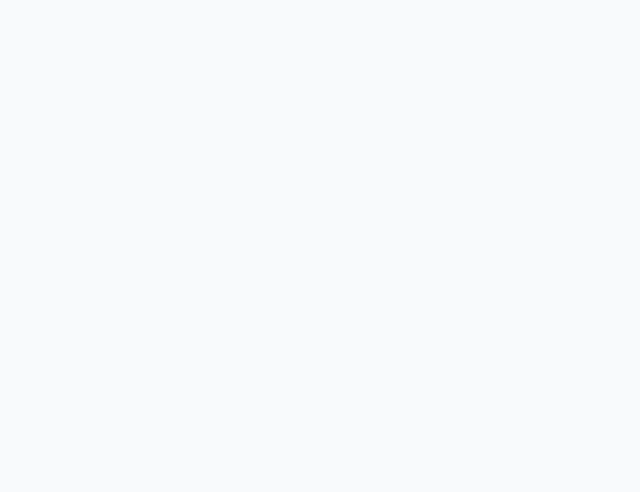
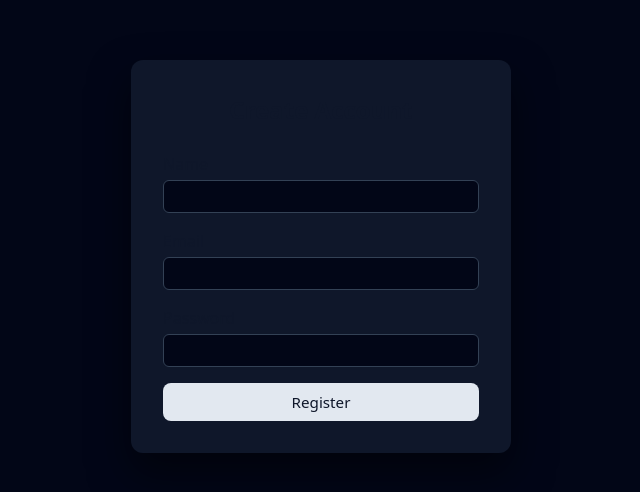
Before and after one commit to palashx7/AI-Resume-Analyzer, a React app in the folder frontend/: page /register in a window 1280 px wide. Before the commit this address had no page. Shown: the part 144-636 px from the top of the page, without its empty margins (319-959 px from the left). Built offline with nearby package versions, Linux system fonts and the light colour scheme; the HTML template or start-up script is replaced by a standard one.

Commit message:
registration page added

```diff
--- a/frontend/src/App.tsx
+++ b/frontend/src/App.tsx
@@ -1,5 +1,9 @@
+// App.tsx
 import { Routes, Route, Navigate } from "react-router-dom";
+import { useAuth } from "./auth/AuthContext";
+
 import LoginPage from "./pages/auth/LoginPage";
+import LandingPage from "./pages/LandingPage";
 import AuthGuard from "./routes/AuthGuard";
 import DashboardLayout from "./layouts/DashboardLayout";
 import DashboardOverview from "./pages/dashboard/DashboardOverview";
@@ -7,17 +11,40 @@ import ResumesPage from "./pages/resumes/ResumesPage";
 import JobDescriptionsPage from "./pages/jobDescriptions/JobDescriptionsPage";
 import AnalysisPage from "./pages/analysis/AnalysisPage";
 import AnalysisHistoryPage from "./pages/analysis/AnalysisHistoryPage";
+import RegisterPage from "./pages/auth/RegisterPage";
 
 const handleSelectAnalysis = (analysisId: string) => {
   console.log("Selected analysis:", analysisId);
-  // Step 3 will load analysis details here
 };
 
 function App() {
+  const auth = useAuth();
+
+  // ⏳ Wait for auth bootstrap (prevents flicker)
+  if (!auth.isInitialized) {
+    return <div>Initializing...</div>;
+  }
+
   return (
     <Routes>
+      {/* Public routes */}
       <Route path="/login" element={<LoginPage />} />
+      <Route path="/register" element={<RegisterPage />} />
+      <Route
+        path="/"
+        element={
+          auth.isAuthenticated
+            ? <Navigate to="/dashboard" replace />
+            : <LandingPage />
+        }
+      />
+      <Route path="/" element={
+        auth.isAuthenticated
+          ? <Navigate to="/dashboard" replace />
+          : <LandingPage />
+      } />
 
+      {/* Protected routes */}
       <Route
         path="/dashboard"
         element={
@@ -37,8 +64,6 @@ function App() {
           }
         />
       </Route>
-
-      <Route path="/" element={<Navigate to="/login" replace />} />
     </Routes>
   );
 }
--- a/frontend/src/api/auth.api.ts
+++ b/frontend/src/api/auth.api.ts
@@ -14,3 +14,25 @@ export async function login(email: string, password: string): Promise<LoginRespo
 
   return response.data;
 }
+
+
+export interface RegisterRequest {
+  name: string;
+  email: string;
+  password: string;
+}
+
+export interface RegisterResponse {
+  message: string;
+}
+
+export async function register(
+  payload: RegisterRequest
+): Promise<RegisterResponse> {
+  const response = await apiClient.post<RegisterResponse>(
+    "/auth/register",
+    payload
+  );
+
+  return response.data;
+}
--- /dev/null
+++ b/frontend/src/pages/LandingPage.tsx
@@ -0,0 +1,85 @@
+import { useNavigate } from "react-router-dom";
+
+function LandingPage() {
+  const navigate = useNavigate();
+
+  return (
+    <div
+      style={{
+        minHeight: "100vh",
+        backgroundColor: "#020617",
+        color: "#e5e7eb",
+        display: "flex",
+        alignItems: "center",
+        justifyContent: "center",
+        padding: "2rem",
+      }}
+    >
+      <div
+        style={{
+          maxWidth: "520px",
+          textAlign: "center",
+          backgroundColor: "#0f172a",
+          padding: "3rem 2.5rem",
+          borderRadius: "14px",
+          boxShadow: "0 20px 40px rgba(0, 0, 0, 0.6)",
+        }}
+      >
+        <h1 style={{ fontSize: "2rem", marginBottom: "1rem" }}>
+          AI Resume Analyzer
+        </h1>
+
+        <p
+          style={{
+            fontSize: "1rem",
+            lineHeight: 1.6,
+            color: "#cbd5f5",
+            marginBottom: "2.5rem",
+          }}
+        >
+          Analyze your resume against real job descriptions using AI.
+          Identify missing skills, understand ATS scores, and improve your
+          chances of getting shortlisted.
+        </p>
+
+        <div
+          style={{
+            display: "flex",
+            gap: "1rem",
+            justifyContent: "center",
+          }}
+        >
+          <button
+            onClick={() => navigate("/login")}
+            style={{
+              padding: "0.75rem 1.5rem",
+              borderRadius: "8px",
+              backgroundColor: "#2563eb",
+              color: "#fff",
+              border: "none",
+              cursor: "pointer",
+            }}
+          >
+            Login
+          </button>
+
+          <button
+            onClick={() => navigate("/register")}
+            style={{
+              padding: "0.75rem 1.5rem",
+              borderRadius: "8px",
+              backgroundColor: "#020617",
+              color: "#e5e7eb",
+              border: "1px solid #334155",
+              cursor: "pointer",
+            }}
+          >
+            Register
+          </button>
+        </div>
+      </div>
+    </div>
+  );
+}
+
+export default LandingPage;
--- a/frontend/src/pages/auth/RegisterPage.tsx
+++ b/frontend/src/pages/auth/RegisterPage.tsx
@@ -0,0 +1,117 @@
+import { useState } from "react";
+import { useNavigate } from "react-router-dom";
+import { register } from "../../api/auth.api";
+
+function RegisterPage() {
+  const navigate = useNavigate();
+
+  const [name, setName] = useState("");
+  const [email, setEmail] = useState("");
+  const [password, setPassword] = useState("");
+
+  const [loading, setLoading] = useState(false);
+  const [error, setError] = useState<string | null>(null);
+  const [success, setSuccess] = useState<string | null>(null);
+
+  const handleSubmit = async (e: React.FormEvent) => {
+    e.preventDefault();
+    setError(null);
+    setSuccess(null);
+    setLoading(true);
+
+    try {
+      await register({ name, email, password });
+      setSuccess("Registration successful. Please login.");
+      setTimeout(() => navigate("/login"), 1200);
+    } catch (err) {
+      setError("Registration failed. Email may already be in use.");
+    } finally {
+      setLoading(false);
+    }
+  };
+
+  return (
+    <div
+      style={{
+        minHeight: "100vh",
+        backgroundColor: "#020617",
+        display: "flex",
+        alignItems: "center",
+        justifyContent: "center",
+      }}
+    >
+      <div
+        style={{
+          width: "380px",
+          backgroundColor: "#0f172a",
+          padding: "2rem",
+          borderRadius: "12px",
+          boxShadow: "0 20px 40px rgba(0, 0, 0, 0.5)",
+        }}
+      >
+        <h2 style={{ textAlign: "center", marginBottom: "1.5rem" }}>
+          Create Account
+        </h2>
+
+        <form
+          onSubmit={handleSubmit}
+          style={{ display: "flex", flexDirection: "column", gap: "1rem" }}
+        >
+          <div>
+            <label>Name</label>
+            <input
+              value={name}
+              onChange={(e) => setName(e.target.value)}
+              required
+              disabled={loading}
+              style={inputStyle}
+            />
+          </div>
+
+          <div>
+            <label>Email</label>
+            <input
+              type="email"
+              value={email}
+              onChange={(e) => setEmail(e.target.value)}
+              required
+              disabled={loading}
+              style={inputStyle}
+            />
+          </div>
+
+          <div>
+            <label>Password</label>
+            <input
+              type="password"
+              value={password}
+              onChange={(e) => setPassword(e.target.value)}
+              required
+              disabled={loading}
+              style={inputStyle}
+            />
+          </div>
+
+          {error && <p style={{ color: "#f87171" }}>{error}</p>}
+          {success && <p style={{ color: "#4ade80" }}>{success}</p>}
+
+          <button type="submit" disabled={loading}>
+            {loading ? "Creating account..." : "Register"}
+          </button>
+        </form>
+      </div>
+    </div>
+  );
+}
+
+const inputStyle = {
+  width: "100%",
+  padding: "0.5rem",
+  marginTop: "0.25rem",
+  borderRadius: "6px",
+  border: "1px solid #334155",
+  backgroundColor: "#020617",
+  color: "#e5e7eb",
+};
+
+export default RegisterPage;
```
